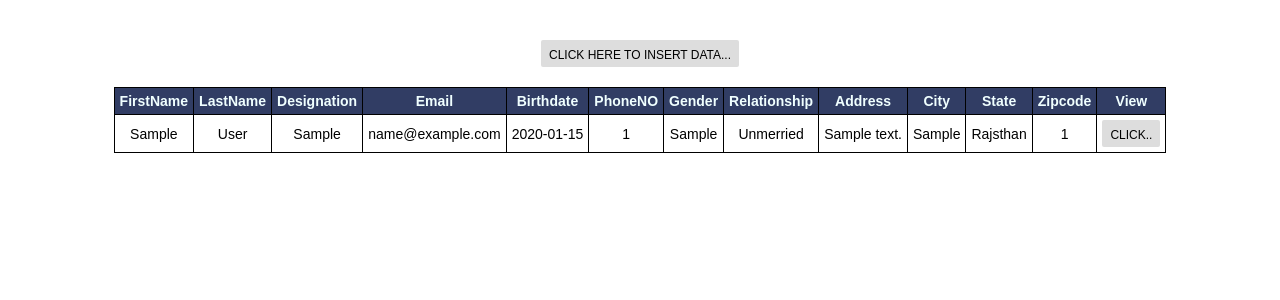
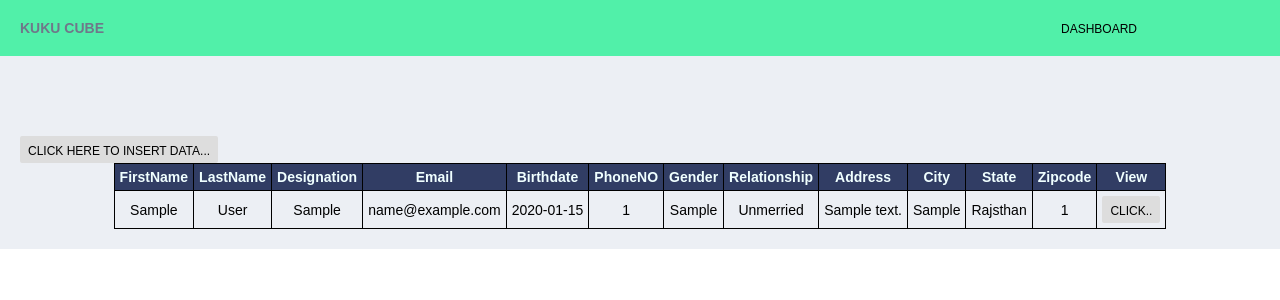
Before and after one commit to mihir-rajpopat/practice, a Node server app: page /table in a window 1280 px wide. Shown: the top 300 px of the page. Run offline with Node 20, Linux system fonts and the light colour scheme; the visitor is signed in with stand-in values (Sample User, id 1); tables that the repository leaves empty or names only in its code hold one stand-in row (values such as "Sample post").

Commit message:
add new task

```diff
--- a/public/ajax/result.css
+++ b/public/ajax/result.css
@@ -6,7 +6,61 @@
     font-size: 14px;
 }
 
+.txtheader {
+    color: rgb(111, 120, 138);
+    font-weight: bolder;
+}
 
+.container {
+    max-width: 1080;
+    padding: 20px;
+    margin: 0 auto;
+    background-color: #ECEFF4;
+
+}
+.txtheader {
+    color: rgb(111, 120, 138);
+    font-weight: bolder;
+}
+
+.container {
+    max-width: 1080;
+    padding: 20px;
+    margin: 0 auto;
+    background-color: #ECEFF4;
+
+}
+
+.nav {
+    display: flex;
+    justify-content: space-between;
+    background-color: #51f0a9;
+    margin: -20px;
+    margin-bottom: 80px;
+}
+
+.btnprofile {
+    display: flex;
+    margin-right: 100px;
+    gap: 20px;
+    align-items: center;
+}
+
+.nav {
+    display: flex;
+    justify-content: space-between;
+    background-color: #51f0a9;
+    margin: -20px;
+    margin-bottom: 80px;
+}
+
+.btnprofile {
+    display: flex;
+    margin-right: 100px;
+    gap: 20px;
+    align-items: center;
+}
+/*
 .container {
     width: 1200px;
     display: flex;
@@ -16,7 +70,7 @@
     gap: 20px;
     margin: 0 auto;
     padding: 40px 0;
-}
+} */
 
 
 table,
--- a/views/ajax/result.ejs
+++ b/views/ajax/result.ejs
@@ -6,12 +6,33 @@
     <meta name="viewport" content="width=device-width, initial-scale=1.0">
     <title>JOB APPLICATION DATA</title>
 
+
+
     <link rel="stylesheet" href="/public/ajax/result.css">
 </head>
 
 <body>
 
     <div class="container">
+        <div class="nav container">
+
+            <div class="txtheader">
+                <h1>KUKU CUBE</h1>
+            </div>
+
+            <div class="btnprofile">
+                <div>
+
+                    <a href="/"> DASHBOARD</a>
+                </div>
+                <div>
+
+                    <P> <i class="fa-regular fa-user fa-2xl"></i> </P>
+                </div>
+            </div>
+
+        </div>
+
         <div>
             <button><a href="form">Click here to insert data...</a></button>
         </div>
```
Also changed, not shown: public/ajax/style.css (+56 -0 lines), public/job/result.css (+26 -0 lines), public/job/style.css (+28 -5 lines), views/ajax/home.ejs (+38 -17 lines), views/job/home.ejs (+19 -0 lines), views/job/result.ejs (+19 -0 lines).
